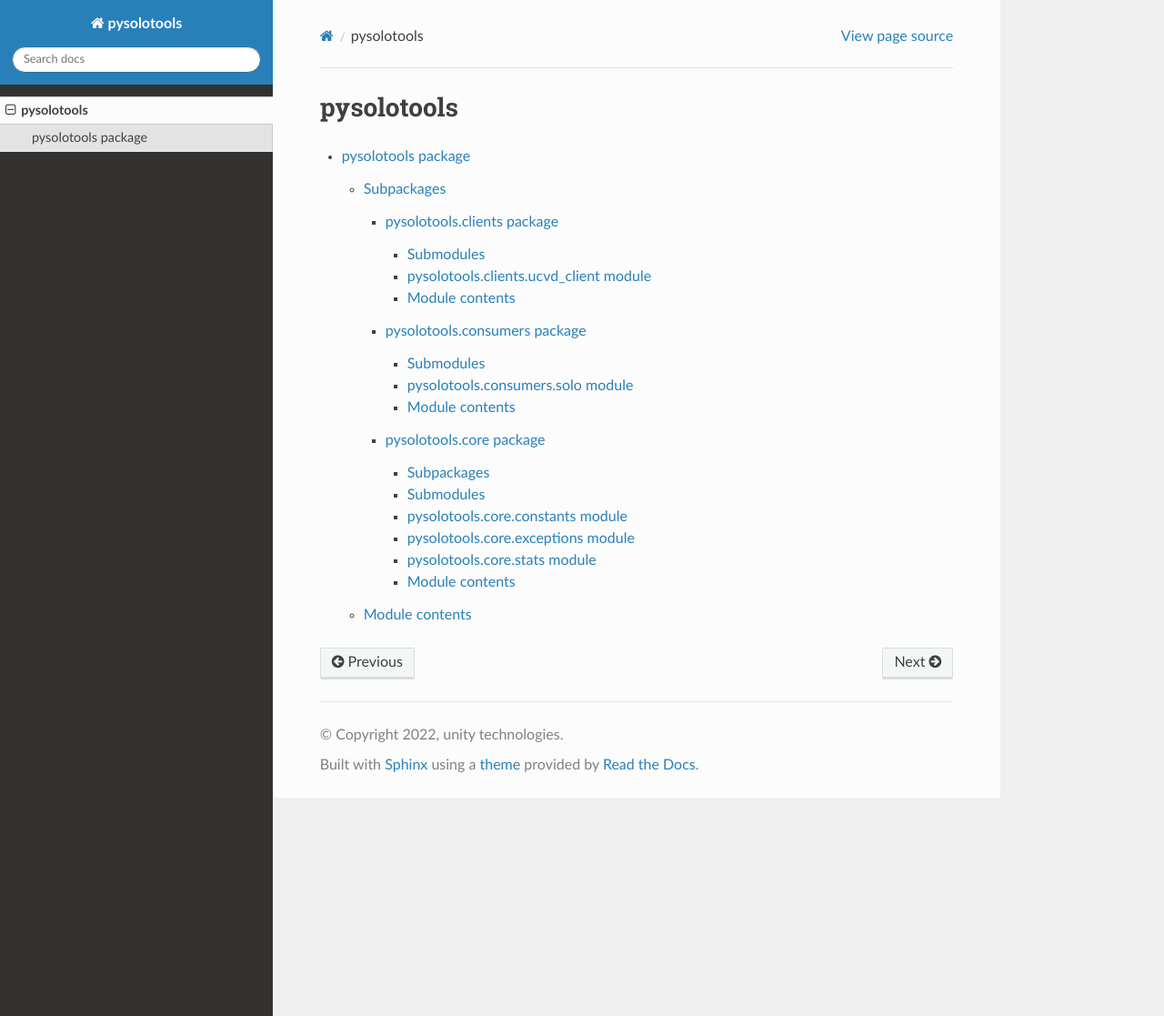
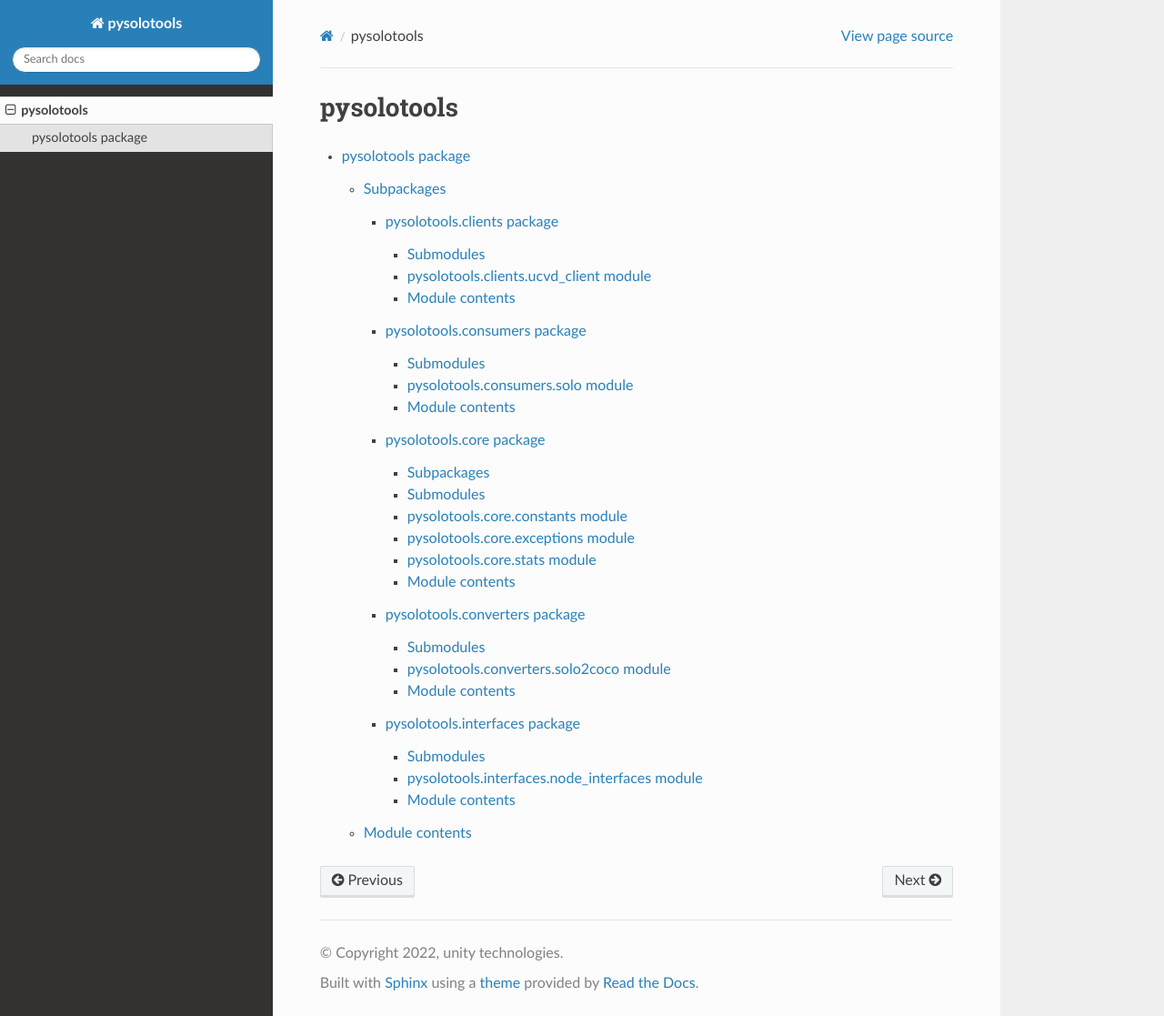
Before and after one commit to Unity-Technologies/pysolotools, a Sphinx documentation site: the page built from docs/source/modules.rst, in a window 1280 px wide and 1117 px high. Shown: the whole window at 91% size. Built offline with Sphinx 7.4.7 and the Read the Docs theme 2.0.0, drawn with Linux system fonts in a browser that asks for light colours.

Commit message:
chore: added sphinix rst files

```diff
--- /dev/null
+++ b/docs/source/pysolotools.converters.rst
@@ -0,0 +1,21 @@
+pysolotools.converters package
+==============================
+
+Submodules
+----------
+
+pysolotools.converters.solo2coco module
+---------------------------------------
+
+.. automodule:: pysolotools.converters.solo2coco
+   :members:
+   :undoc-members:
+   :show-inheritance:
+
+Module contents
+---------------
+
+.. automodule:: pysolotools.converters
+   :members:
+   :undoc-members:
+   :show-inheritance:
--- /dev/null
+++ b/docs/source/pysolotools.interfaces.rst
@@ -0,0 +1,21 @@
+pysolotools.interfaces package
+==============================
+
+Submodules
+----------
+
+pysolotools.interfaces.node\_interfaces module
+----------------------------------------------
+
+.. automodule:: pysolotools.interfaces.node_interfaces
+   :members:
+   :undoc-members:
+   :show-inheritance:
+
+Module contents
+---------------
+
+.. automodule:: pysolotools.interfaces
+   :members:
+   :undoc-members:
+   :show-inheritance:
--- a/docs/source/pysolotools.rst
+++ b/docs/source/pysolotools.rst
@@ -10,6 +10,9 @@ Subpackages
    pysolotools.clients
    pysolotools.consumers
    pysolotools.core
+   pysolotools.converters
+   pysolotools.interfaces
+
 
 Module contents
 ---------------
```
